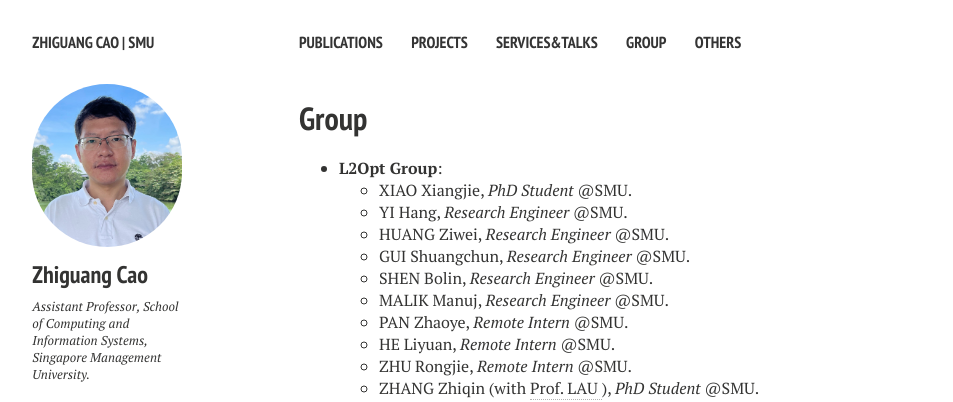
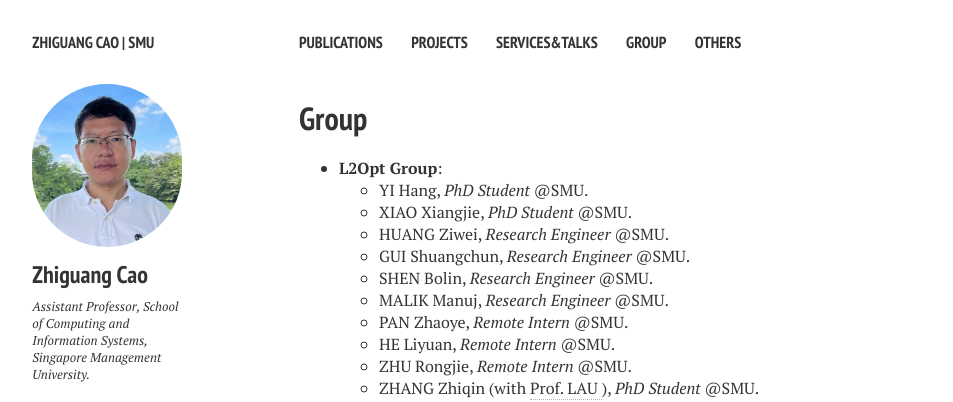
Before and after one commit to zhiguangcaosg/zhiguangcaosg.github.io, a Jekyll site: the page built from group.md, in a window 1280 px wide. Shown: the top 402 px of the page, without its empty margins (21-974 px from the left). Built offline with Jekyll 4.4.1, drawn with Linux system fonts in a browser that asks for light colours; nearby versions of some CDN libraries.

Commit message:
Update group.md

```diff
--- a/group.md
+++ b/group.md
@@ -19,9 +19,9 @@ comments: false
 <li>
 <b>L2Opt Group</b>:
 	<ul>
-	<li> XIAO Xiangjie, <i>PhD Student</i> @SMU.
+	<li> YI Hang, <i>PhD Student</i> @SMU.
 	</li>
-	<li> YI Hang, <i>Research Engineer</i> @SMU.
+        <li> XIAO Xiangjie, <i>PhD Student</i> @SMU.
 	</li>
 	<li> HUANG Ziwei, <i>Research Engineer</i> @SMU.
 	</li>
```
